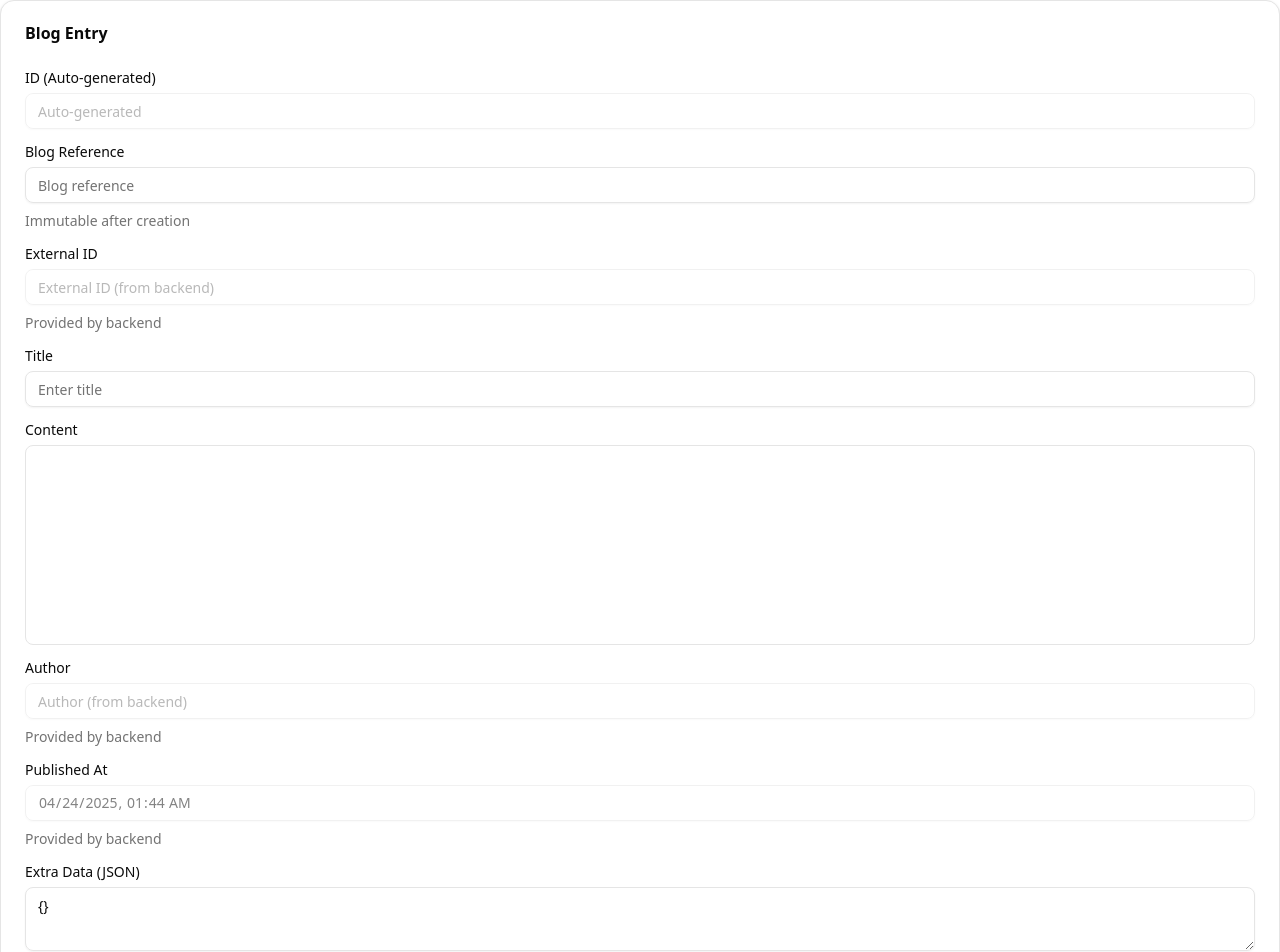
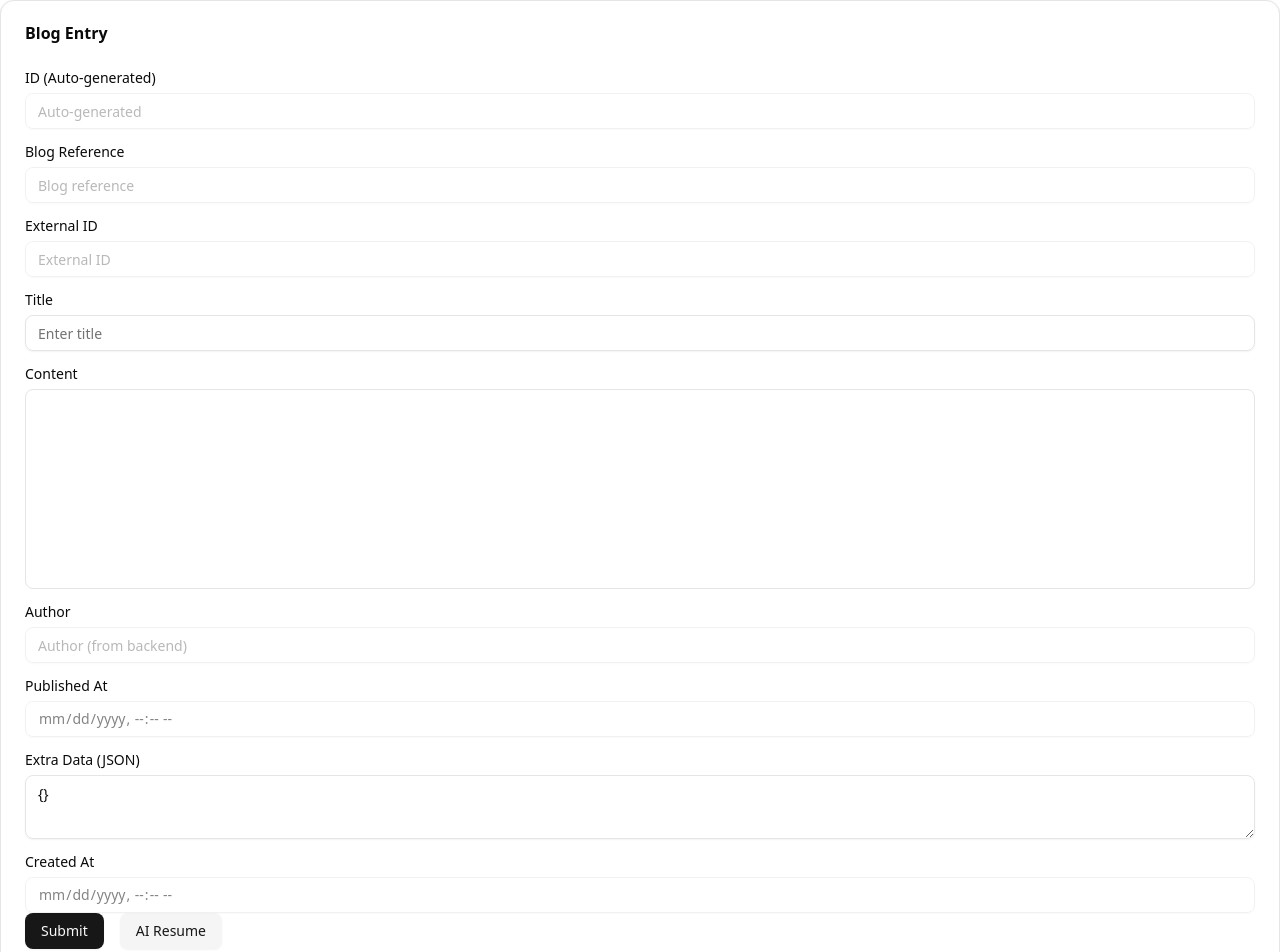
Before and after one commit to natanrizzo/blog-enrichment-mvp, a React (Vite) app: page /posts/1 in a window 1280 px wide. Shown: the top 952 px of the page. Built offline with nearby package versions, Linux system fonts and the light colour scheme; no server answers.

Commit message:
:wrench: fixes in post form

```diff
--- a/src/components/postForm.tsx
+++ b/src/components/postForm.tsx
@@ -1,5 +1,3 @@
-"use client"
-
 import type React from "react"
 
 import { useState, useEffect } from "react"
@@ -14,7 +12,7 @@ import { Loader2 } from "lucide-react"
 import { summarizeText } from "@/api/ai"
 import { getOnePostById } from "@/api/posts"
 
-// Define the form field types
+
 interface BlogFormData {
     id: number | null
     blog: number;
@@ -28,29 +26,39 @@ interface BlogFormData {
 }
 
 export default function PostForm(postId: number) {
-    // Initial form state
     const [formData, setFormData] = useState<BlogFormData>({
-        id: null, // Auto-incrementing, will be set by backend
-        blog: 0, // Immutable after creation
+        id: null,
+        blog: 0,
         externalId: "",
         title: "",
         content: "",
         author: "",
-        publishedAt: "", // Immutable after creation
+        publishedAt: "",
         extraData: {},
-        createdAt: "", // Defaults to now(), immutable
+        createdAt: "",
     })
 
     const [isSubmitting, setIsSubmitting] = useState(false)
     const [response, setResponse] = useState<any>(null)
-    const [isNewEntry, setIsNewEntry] = useState(true)
 
     useEffect(() => {
         getOnePostById(postId)
-        .then(setFormData) // Adjust
+        .then((post) => {
+            const postFormated: BlogFormData = {
+                id: post.id,
+                title: post.title,
+                author: post.author,
+                blog: post.blogId,
+                content: post.content,
+                createdAt: post.creationDate,
+                externalId: post.externalId,
+                extraData: post.extraData,
+                publishedAt: post.publishedAt,
+            }
+            setFormData(postFormated);
+        })
     }, [])
 
-    // Initialize TipTap editor
     const editor = useEditor({
         extensions: [StarterKit],
         content: formData.content,
@@ -62,26 +70,8 @@ export default function PostForm(postId: number) {
         },
     })
 
-    // Set default dates for new entries
-    useEffect(() => {
-        if (isNewEntry) {
-        const now = new Date().toISOString()
-        setFormData((prev) => ({
-            ...prev,
-            publishedAt: now,
-            createdAt: now,
-        }))
-        }
-    }, [isNewEntry])
-
-    // Handle form input changes
     const handleChange = (e: React.ChangeEvent<HTMLInputElement | HTMLTextAreaElement>) => {
         const { name, value } = e.target
-
-        // Don't allow changes to immutable fields if not a new entry
-        if (!isNewEntry && ["blog", "author", "publishedAt", "createdAt"].includes(name)) {
-        return
-        }
 
         setFormData((prev) => ({
         ...prev,
@@ -89,7 +79,6 @@ export default function PostForm(postId: number) {
         }))
     }
 
-    // Handle extra data as JSON
     const handleExtraDataChange = (e: React.ChangeEvent<HTMLTextAreaElement>) => {
         try {
         const parsedJson = e.target.value ? JSON.parse(e.target.value) : {}
@@ -98,7 +87,6 @@ export default function PostForm(postId: number) {
             extraData: parsedJson,
         }))
         } catch (error) {
-        // If JSON is invalid, store as string to be validated later
         setFormData((prev) => ({
             ...prev,
             extraData: e.target.value,
@@ -106,13 +94,11 @@ export default function PostForm(postId: number) {
         }
     }
 
-    // Handle form submission
     const handleSubmit = async (e: React.FormEvent) => {
         e.preventDefault()
         setIsSubmitting(true)
 
         try {
-        // In a real app, replace with your actual API endpoint
         const response = await fetch("/api/blog", {
             method: "POST",
             headers: {
@@ -125,8 +111,6 @@ export default function PostForm(postId: number) {
         setResponse(data)
 
         if (response.ok && data.id) {
-            // If successful and we get an ID back, it's no longer a new entry
-            setIsNewEntry(false)
             setFormData((prev) => ({
             ...prev,
             id: data.id,
@@ -139,23 +123,19 @@ export default function PostForm(postId: number) {
         }
     }
 
-    // Handle AI Resume button click
     const handleAiResume = async () => {
         setIsSubmitting(true)
 
         try {
-        // In a real app, replace with your actual AI API endpoint
         const response = await summarizeText(JSON.stringify(formData))
 
         const data = await response;
 
-        // Display the summarized text as the response
         if (data) {
             setResponse({
             summarizedText: data,
             })
 
-            // Update the content field with the summarized text if needed
             if (editor) {
             editor.commands.setContent(data)
             }
@@ -163,9 +143,9 @@ export default function PostForm(postId: number) {
             setResponse(data)
         }
         } catch (error) {
-        setResponse({ error: "Failed to generate AI resume. Please try again." })
+            setResponse({ error: "Failed to generate AI resume. Please try again." })
         } finally {
-        setIsSubmitting(false)
+            setIsSubmitting(false)
         }
     }
 
@@ -176,27 +156,23 @@ export default function PostForm(postId: number) {
         </CardHeader>
         <form onSubmit={handleSubmit}>
             <CardContent className="space-y-4">
-            {/* ID field - read only */}
             <div className="space-y-2">
                 <Label htmlFor="id">ID (Auto-generated)</Label>
                 <Input id="id" name="id" value={formData.id || ""} disabled placeholder="Auto-generated" />
             </div>
 
-            {/* Blog reference field - immutable after creation */}
             <div className="space-y-2">
                 <Label htmlFor="blog">Blog Reference</Label>
                 <Input
                 id="blog"
                 name="blog"
                 value={formData.blog ? `${formData.blog}` : ""}
-                disabled={!isNewEntry}
+                disabled
                 placeholder="Blog reference"
                 onChange={handleChange}
                 />
-                <p className="text-sm text-muted-foreground">Immutable after creation</p>
             </div>
 
-            {/* External ID field - read-only */}
             <div className="space-y-2">
                 <Label htmlFor="externalId">External ID</Label>
                 <Input
@@ -204,18 +180,15 @@ export default function PostForm(postId: number) {
                 name="externalId"
                 value={formData.externalId}
                 disabled
-                placeholder="External ID (from backend)"
+                placeholder="External ID"
                 />
-                <p className="text-sm text-muted-foreground">Provided by backend</p>
             </div>
 
-            {/* Title field */}
             <div className="space-y-2">
                 <Label htmlFor="title">Title</Label>
                 <Input id="title" name="title" value={formData.title} onChange={handleChange} placeholder="Enter title" />
             </div>
 
-            {/* Content field with WYSIWYG editor */}
             <div className="space-y-2">
                 <Label htmlFor="content">Content</Label>
                 <div className="border rounded-md p-2 min-h-[200px] bg-background">
@@ -223,14 +196,11 @@ export default function PostForm(postId: number) {
                 </div>
             </div>
 
-            {/* Author field - read-only */}
             <div className="space-y-2">
                 <Label htmlFor="author">Author</Label>
                 <Input id="author" name="author" value={formData.author} disabled placeholder="Author (from backend)" />
-                <p className="text-sm text-muted-foreground">Provided by backend</p>
             </div>
 
-            {/* Published At field - read-only */}
             <div className="space-y-2">
                 <Label htmlFor="publishedAt">Published At</Label>
                 <Input
@@ -240,10 +210,8 @@ export default function PostForm(postId: number) {
                 value={formData.publishedAt ? formData.publishedAt.slice(0, 16) : ""}
                 disabled
                 />
-                <p className="text-sm text-muted-foreground">Provided by backend</p>
             </div>
 
-            {/* Extra Data field (JSON) */}
             <div className="space-y-2">
                 <Label htmlFor="extraData">Extra Data (JSON)</Label>
                 <Textarea
@@ -260,7 +228,6 @@ export default function PostForm(postId: number) {
                 />
             </div>
 
-            {/* Created At field - immutable */}
             <div className="space-y-2">
                 <Label htmlFor="createdAt">Created At</Label>
                 <Input
@@ -270,10 +237,8 @@ export default function PostForm(postId: number) {
                 value={formData.createdAt ? formData.createdAt.slice(0, 16) : ""}
                 disabled
                 />
-                <p className="text-sm text-muted-foreground">Automatically set to current time</p>
             </div>
 
-            {/* Response display area */}
             {response && (
                 <div className="mt-6 p-4 border rounded-md bg-muted">
                 <h3 className="font-medium mb-2">AI Summary:</h3>
--- a/src/types/post/postDTO.ts
+++ b/src/types/post/postDTO.ts
@@ -1,7 +1,7 @@
 export default class PostDTO {
     id: number;
     blogId: number;
-    externalId: number;
+    externalId: string;
     author: string;
     content: string;
     creationDate: string;
```
